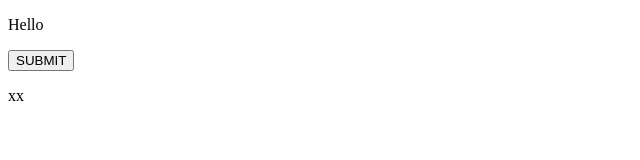
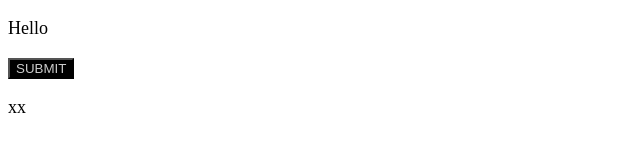
Before and after one commit to anhduc68/git-tutorial, a plain HTML site: page index.html in a window 1280 px wide. Shown: the whole page, without its empty margins (0-640 px from the left). Drawn offline with Linux system fonts and the light colour scheme.

Commit message:
update index2.css

```diff
--- a/index.css
+++ b/index.css
@@ -0,0 +1,4 @@
+button{
+    background-color: black;
+    color: #ccc;
+}
--- a/index.html
+++ b/index.html
@@ -5,6 +5,9 @@
     <meta http-equiv="X-UA-Compatible" content="IE=edge">
     <meta name="viewport" content="width=device-width, initial-scale=1.0">
     <title>Document</title>
+
+    <link rel="stylesheet" href="index.css">
+    <link rel="stylesheet" href="index2.css">
 </head>
 <body>
     <p>Hello</p>
--- a/index2.css
+++ b/index2.css
@@ -0,0 +1,3 @@
+body{
+    font-size: 18px;
+}
```
